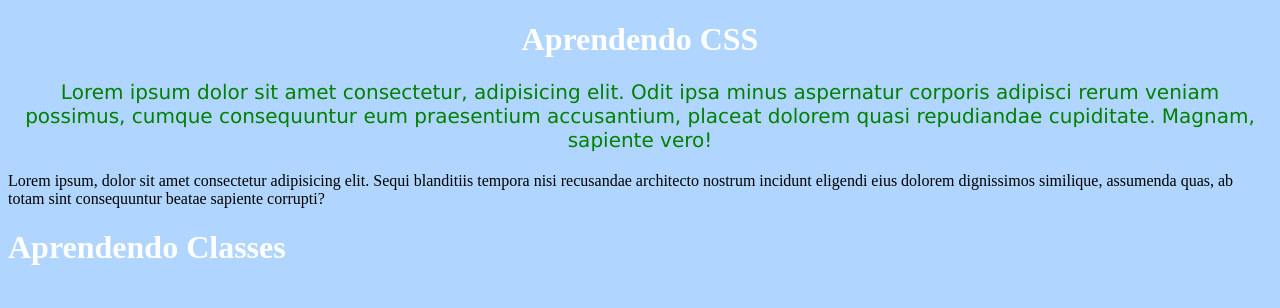
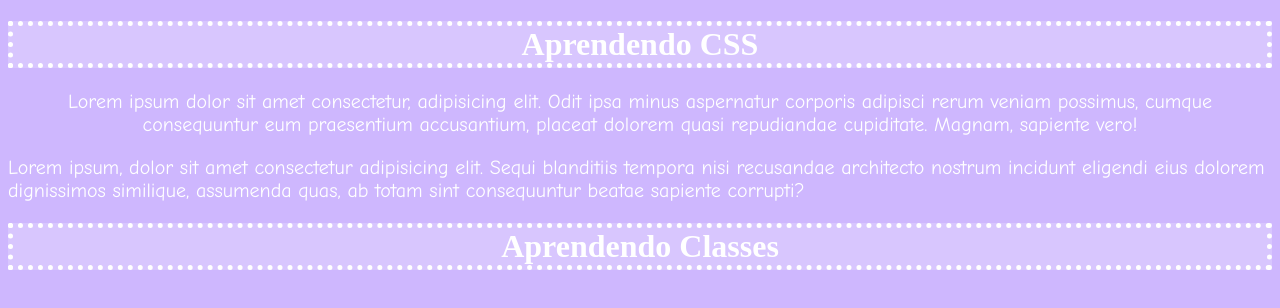
Before and after one commit to Bia-sol/aprendendoCSS, a plain HTML site: page index.html in a window 1280 px wide. Drawn offline with Linux system fonts and the light colour scheme.

Commit message:
commit-css

```diff
--- a/index.html
+++ b/index.html
@@ -11,10 +11,10 @@
 
     <h1 class="center">Aprendendo CSS</h1>
 
-    <P id="para" class="center fonte-verde">Lorem ipsum dolor sit amet consectetur, adipisicing elit. Odit ipsa minus aspernatur corporis adipisci rerum veniam possimus, cumque consequuntur eum praesentium accusantium, placeat dolorem quasi repudiandae cupiditate. Magnam, sapiente vero!</P>
+    <p id="para" class="center fonte-branca">Lorem ipsum dolor sit amet consectetur, adipisicing elit. Odit ipsa minus aspernatur corporis adipisci rerum veniam possimus, cumque consequuntur eum praesentium accusantium, placeat dolorem quasi repudiandae cupiditate. Magnam, sapiente vero!</p>
     <p>Lorem ipsum, dolor sit amet consectetur adipisicing elit. Sequi blanditiis tempora nisi recusandae architecto nostrum incidunt eligendi eius dolorem dignissimos similique, assumenda quas, ab totam sint consequuntur beatae sapiente corrupti?</p>
 
-<h1>Aprendendo Classes</h1>
+<h1 class="center">Aprendendo Classes</h1>
 
 </body>
 </html>
--- a/style.css
+++ b/style.css
@@ -1,20 +1,33 @@
 body {
-    background-color: rgb(176, 213, 255);
+    background-color: rgb(206, 183, 254);
   }
 
   h1 {
     color: white;
+    background-color:rgba(255, 255, 255, 0.2);
+    border: 2px solid rgb(255, 255, 255);
+    border-style: dashed;
+    border-style: dotted;
+  border-width: thick;
+
 
   }
+  /* CLASS */
   .center {
     text-align: center;
  }
 
- .fonte-verde {
-    color: green;
+ .fonte-branca {
+    color: rgb(255, 255, 255);
  }
+ /* ID */
   #para {
 
-    font-family: verdana;
+    font-family: Comic Sans MS, Comic Sans, 'cursive';
     font-size: 20px;
   }
+  p {
+    color: white;
+    font-family: Comic Sans MS, Comic Sans, 'cursive';
+    font-size: 20px;
+  }
```
